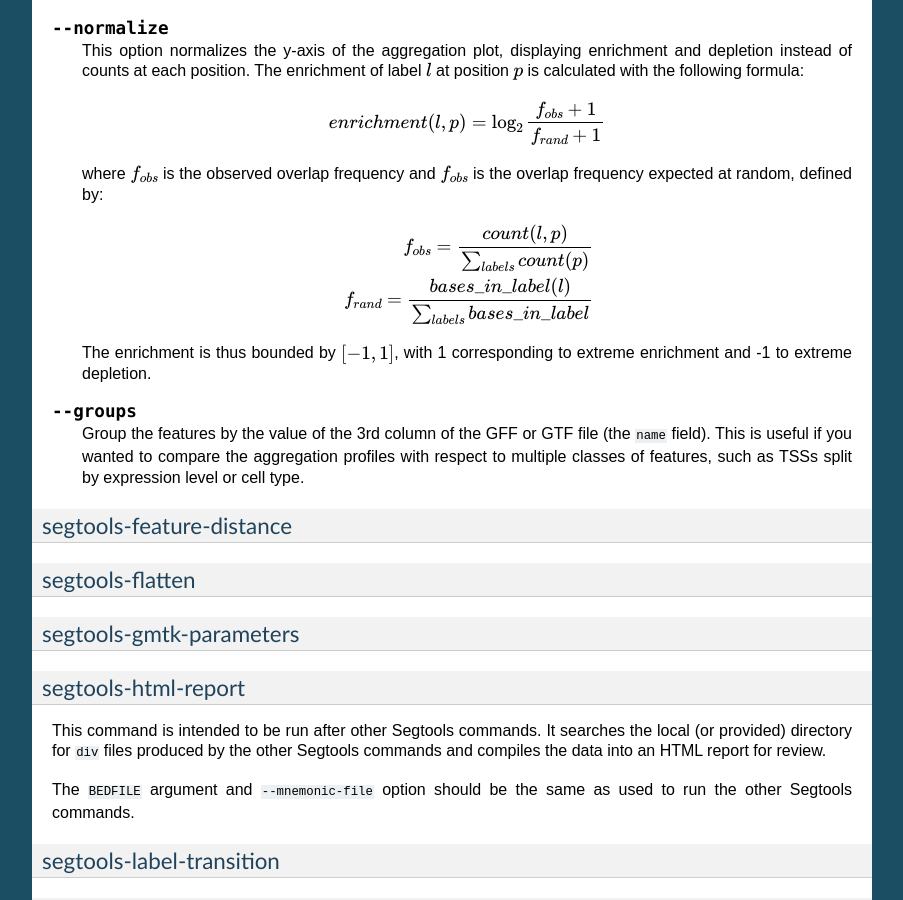
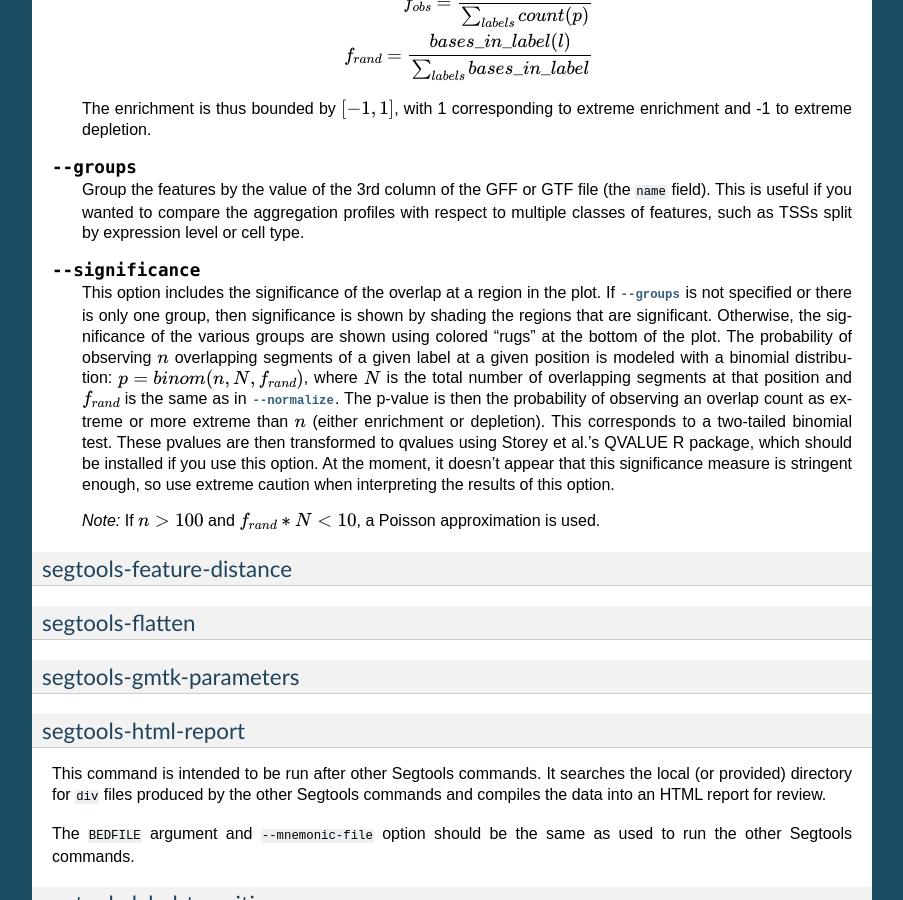
Before and after one commit to hoffmangroup/segtools, a Sphinx documentation site: the page built from doc/segtools.rst, in a window 1280 px wide and 900 px high, scrolled down 3597 px. Shown: the whole window, without its empty margins (198-1101 px from the left). Built offline with Sphinx 7.4.7, drawn with Linux system fonts in a browser that asks for light colours; formulas are drawn with MathJax 3; some of the changed text lies outside the part shown.

Commit message:
Added --significance option to aggregation, turning off significance   plotting by default (since it is mathematically unsound). Updated docs and usage with warnings of such. Fixed bug that caused the average length display to screw up plotting.   Average length was computed per group and component, but now is just per   component.

```diff
--- a/doc/segtools.rst
+++ b/doc/segtools.rst
@@ -194,26 +194,6 @@ might expect by chance. This is especially true if the segments in
 one label are significantly longer than those in another label.
 In these cases, the :option:`--normalize` flag should be used.
 
-**Significance**:
-  Whether the y-axis is normalized or not, the significance of the
-  overlap at a region is shown in the plot. If :option:`--groups` is not
-  specified or there is only one group, then significance is shown by
-  shading the regions that are significant. Otherwise, the significance
-  of the various groups are shown using colored "rugs" at the bottom of
-  the plot. The probability of observing :math:`n` overlapping segments
-  of a given label at a given position is modeled with a binomial
-  distribution: :math:`p = binom(n, N, f_{rand})`, where :math:`N` is the
-  total number of overlapping segments at that position and
-  :math:`f_{rand}` is the same as in :option:`--normalize`.
-  The p-value is then the probability of observing an overlap count
-  as extreme or more extreme than :math:`n` (either enrichment or
-  depletion). This corresponds to a two-tailed binomial test.
-
-  .. Didn't use note directive because of latex math image backgrounds.
-
-  *Note:* If :math:`n > 100` and :math:`f_{rand}*N < 10`, a Poisson
-  approximation is used.
-
 
 **Selected options**:
 
@@ -296,6 +276,31 @@ In these cases, the :option:`--normalize` flag should be used.
    features, such as TSSs split by expression level or cell type.
 
 
+.. cmdoption:: --significance
+
+  This option includes the significance of the
+  overlap at a region in the plot. If :option:`--groups` is not
+  specified or there is only one group, then significance is shown by
+  shading the regions that are significant. Otherwise, the significance
+  of the various groups are shown using colored "rugs" at the bottom of
+  the plot. The probability of observing :math:`n` overlapping segments
+  of a given label at a given position is modeled with a binomial
+  distribution: :math:`p = binom(n, N, f_{rand})`, where :math:`N` is the
+  total number of overlapping segments at that position and
+  :math:`f_{rand}` is the same as in :option:`--normalize`.
+  The p-value is then the probability of observing an overlap count
+  as extreme or more extreme than :math:`n` (either enrichment or
+  depletion). This corresponds to a two-tailed binomial test. These
+  pvalues are then transformed to qvalues using Storey et al.'s QVALUE
+  R package, which should be installed if you use this option. At the
+  moment, it doesn't appear that this significance measure is stringent
+  enough, so use extreme caution when interpreting the results of this
+  option.
+
+  .. Didn't use note directive because of latex math image backgrounds.
+
+  *Note:* If :math:`n > 100` and :math:`f_{rand}*N < 10`, a Poisson
+  approximation is used.
 
 
 
```
Also changed, not shown: 2 other files.
